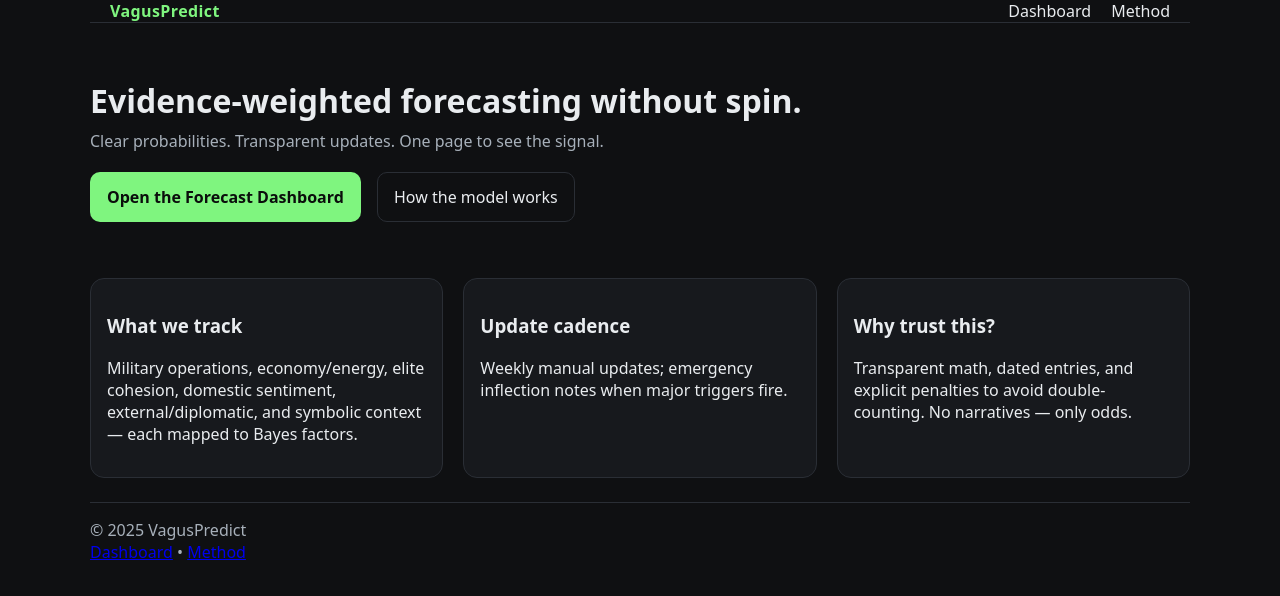
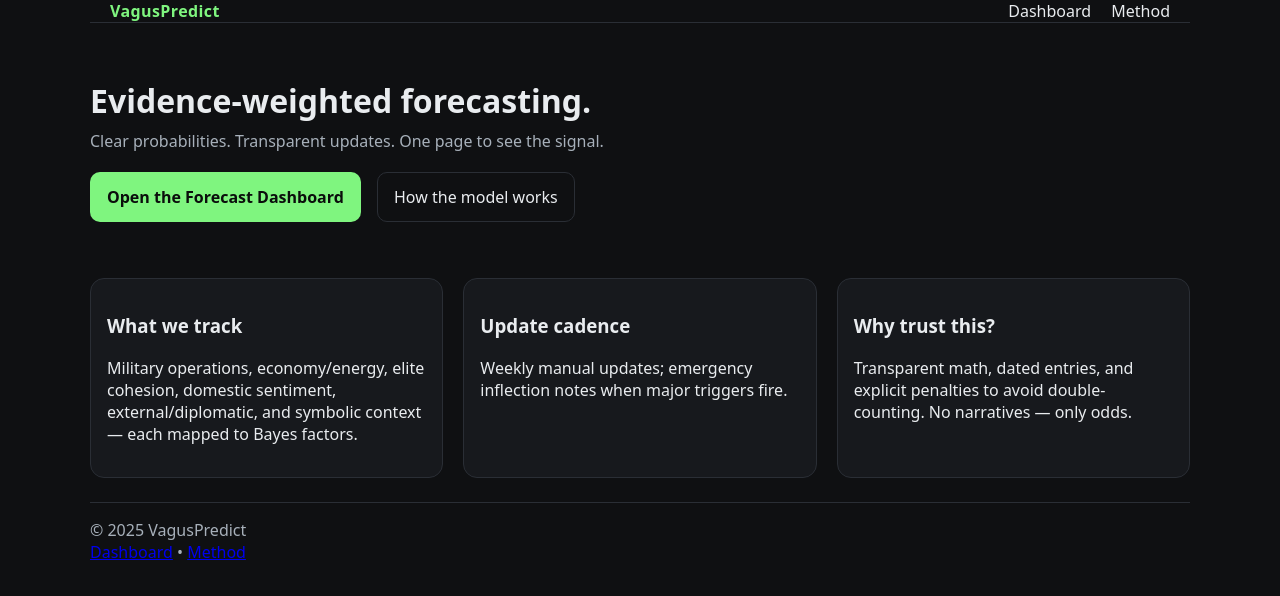
Before and after one commit to avagus/superforecast, a plain HTML site: page index.html in a window 1280 px wide. Drawn offline with Linux system fonts and the light colour scheme.

Commit message:
Update index.html

```diff
--- a/index.html
+++ b/index.html
@@ -17,7 +17,7 @@
   </header>
 
   <main class="wrap hero">
-    <h1>Evidence-weighted forecasting without spin.</h1>
+    <h1>Evidence-weighted forecasting.</h1>
     <p class="lede">Clear probabilities. Transparent updates. One page to see the signal.</p>
     <div class="cta">
       <a class="btn primary" href="/dashboard/">Open the Forecast Dashboard</a>
```
